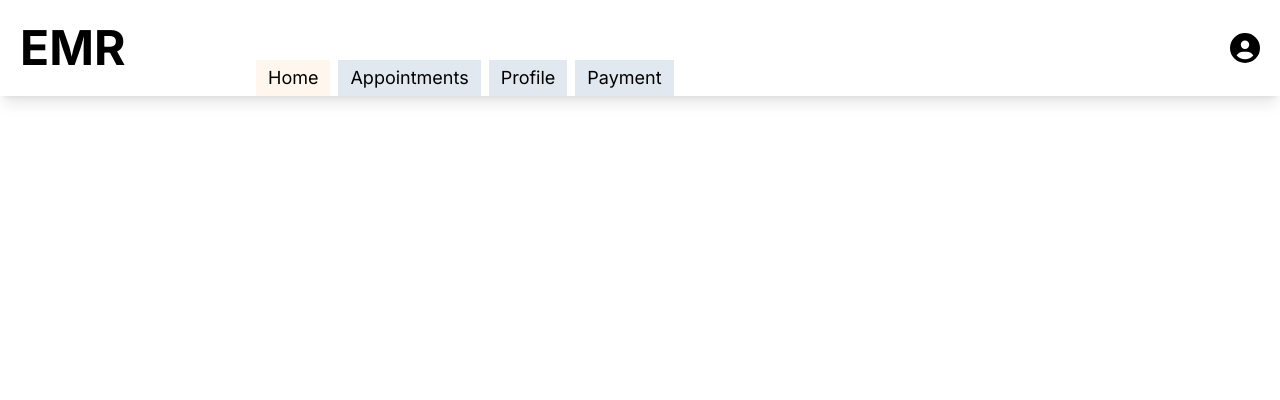
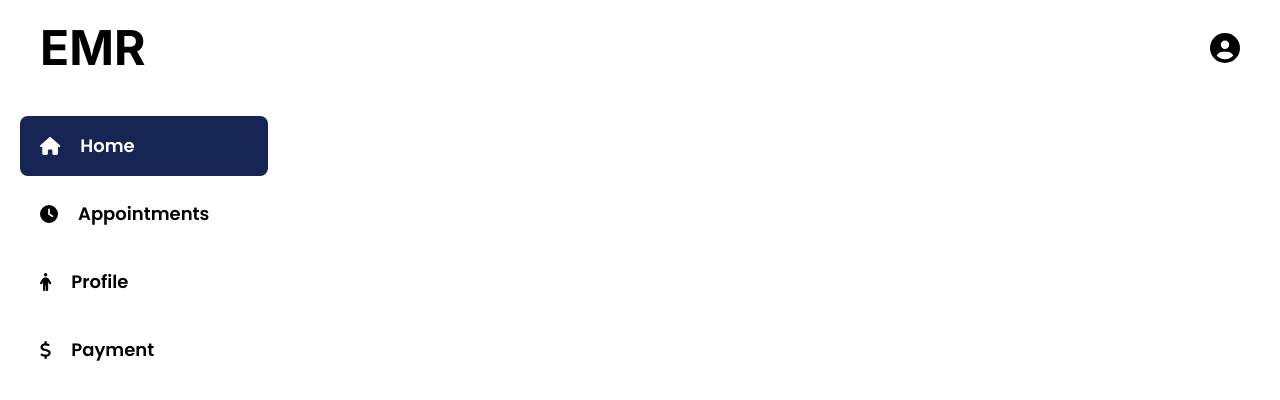
Before and after one commit to CareInnovate/EMR-System, a Next.js app: page / in a window 1280 px wide. Shown: the top 400 px of the page. Built offline with nearby package versions, Linux system fonts and the light colour scheme.

Commit message:
Made alternative to tabs component to the side

```diff
--- /dev/null
+++ b/app/_components/Aside.tsx
@@ -0,0 +1,41 @@
+"use client";
+import {
+	faClock,
+	faDollar,
+	faHome,
+	faPerson,
+} from "@fortawesome/free-solid-svg-icons";
+import { FontAwesomeIcon } from "@fortawesome/react-fontawesome";
+import Link from "next/link";
+import { usePathname } from "next/navigation";
+import { poppins } from "../fonts";
+
+const Aside = () => {
+	const path = usePathname();
+	const tabs = [
+		{ path: "/", title: "Home", icon: faHome },
+		{ path: "/appointments", title: "Appointments", icon: faClock },
+		{ path: "/profile", title: "Profile", icon: faPerson },
+		{ path: "/payment", title: "Payment", icon: faDollar },
+	];
+	return (
+		<aside className="fixed top-24 w-72 p-5 flex flex-col gap-2 text-lg left-0 bg-white h-full">
+			{tabs.map((val, ind) => {
+				return (
+					<Link
+						key={ind}
+						href={val.path}
+						className={`px-5 py-4 cursor-pointer rounded-lg flex gap-5 items-center hover:bg-slate-200 ${
+							poppins.className
+						} ${val.path === path ? "bg-blue-950 text-white" : ""}`}
+					>
+						<FontAwesomeIcon icon={val.icon} />
+						{val.title}
+					</Link>
+				);
+			})}
+		</aside>
+	);
+};
+
+export default Aside;
--- a/app/_components/Nav.tsx
+++ b/app/_components/Nav.tsx
@@ -1,14 +1,15 @@
 import Tabs from "./Tabs";
 import ProfileMenu from "./ProfileMenu";
+import Link from "next/link";
 
 const Nav = () => {
 	return (
-		<nav className="h-24 shadow-lg flex flex-col items-center justify-center px-5 mb-10 relative">
+		<nav className="h-24 flex flex-col items-center justify-center px-10 mb-10 relative">
 			<div className="w-full flex justify-between items-center text-5xl font-bold">
-				<div>EMR</div>
+				<Link href={"/"}>EMR</Link>
 				<ProfileMenu />
 			</div>
-			<Tabs />
+			{/* <Tabs /> */}
 		</nav>
 	);
 };
--- /dev/null
+++ b/app/fonts.ts
@@ -0,0 +1,3 @@
+import { Poppins } from "next/font/google";
+
+export const poppins = Poppins({ subsets: ["latin"], weight: ["600"] });
--- a/app/layout.tsx
+++ b/app/layout.tsx
@@ -2,6 +2,7 @@ import type { Metadata } from "next";
 import { Inter } from "next/font/google";
 import "./globals.css";
 import Nav from "./_components/Nav";
+import Aside from "./_components/Aside";
 
 const inter = Inter({ subsets: ["latin"] });
 
@@ -19,6 +20,7 @@ export default function RootLayout({
 		<html lang="en">
 			<body className={inter.className}>
 				<Nav />
+				<Aside />
 				{children}
 			</body>
 		</html>
```
